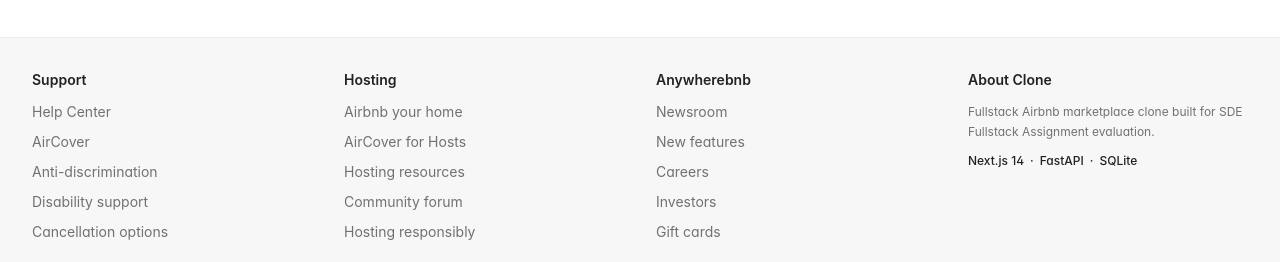
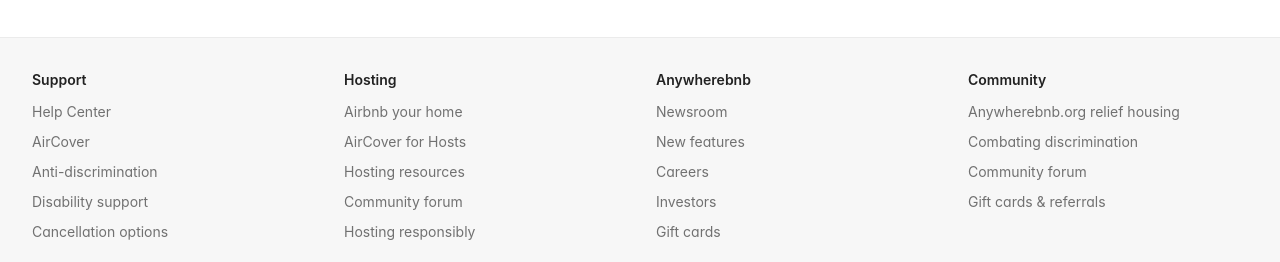
Before and after one commit to Mahimachandna28/Anywherebnb, a Next.js app in the folder frontend/: page /wishlists in a window 1280 px wide. Shown: the part 914-1176 px from the top of the page. Built offline with nearby package versions, Linux system fonts and the light colour scheme; no server answers.

Commit message:
Replace assignment info in footer with community links

```diff
--- a/frontend/src/app/layout.tsx
+++ b/frontend/src/app/layout.tsx
@@ -11,7 +11,7 @@
 
 export const metadata: Metadata = {
   title: "Anywherebnb: Vacation Rentals, Cabins, Beach Houses & More",
-  description: "Recreated Airbnb fullstack marketplace web application clone.",
+  description: "Find vacation rentals, cabins, beach houses, unique homes and experiences around the world on Anywherebnb.",
   icons: {
     icon: "/favicon.ico",
   },
--- a/frontend/src/components/layout/Footer.tsx
+++ b/frontend/src/components/layout/Footer.tsx
@@ -41,19 +41,15 @@
             </ul>
           </div>
 
-          {/* SDE Assignment Info */}
+          {/* Community */}
           <div>
-            <h3 className="font-semibold text-airbnb-dark mb-3">About Clone</h3>
-            <p className="text-xs text-airbnb-gray leading-relaxed mb-3">
-              Fullstack Airbnb marketplace clone built for SDE Fullstack Assignment evaluation.
-            </p>
-            <div className="flex items-center gap-1.5 text-xs text-airbnb-dark font-medium">
-              <span>Next.js 14</span>
-              <span>·</span>
-              <span>FastAPI</span>
-              <span>·</span>
-              <span>SQLite</span>
-            </div>
+            <h3 className="font-semibold text-airbnb-dark mb-3">Community</h3>
+            <ul className="space-y-2.5 text-airbnb-gray">
+              <li><span className="hover:underline cursor-pointer">Anywherebnb.org relief housing</span></li>
+              <li><span className="hover:underline cursor-pointer">Combating discrimination</span></li>
+              <li><span className="hover:underline cursor-pointer">Community forum</span></li>
+              <li><span className="hover:underline cursor-pointer">Gift cards & referrals</span></li>
+            </ul>
           </div>
         </div>
 
```
